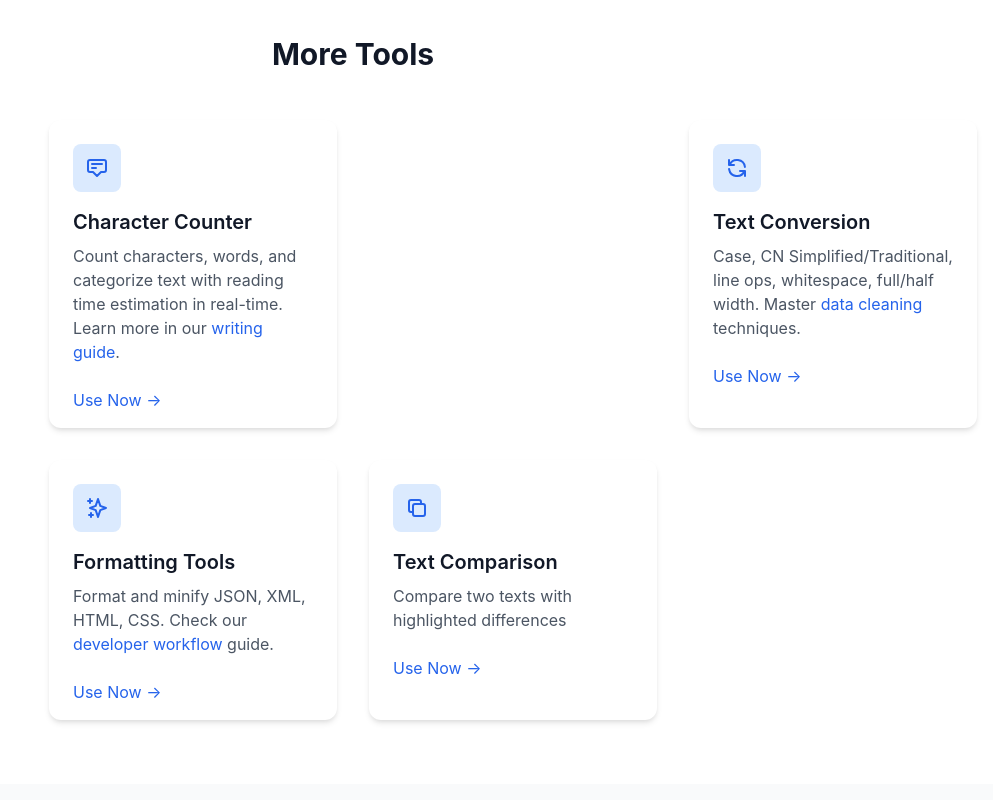
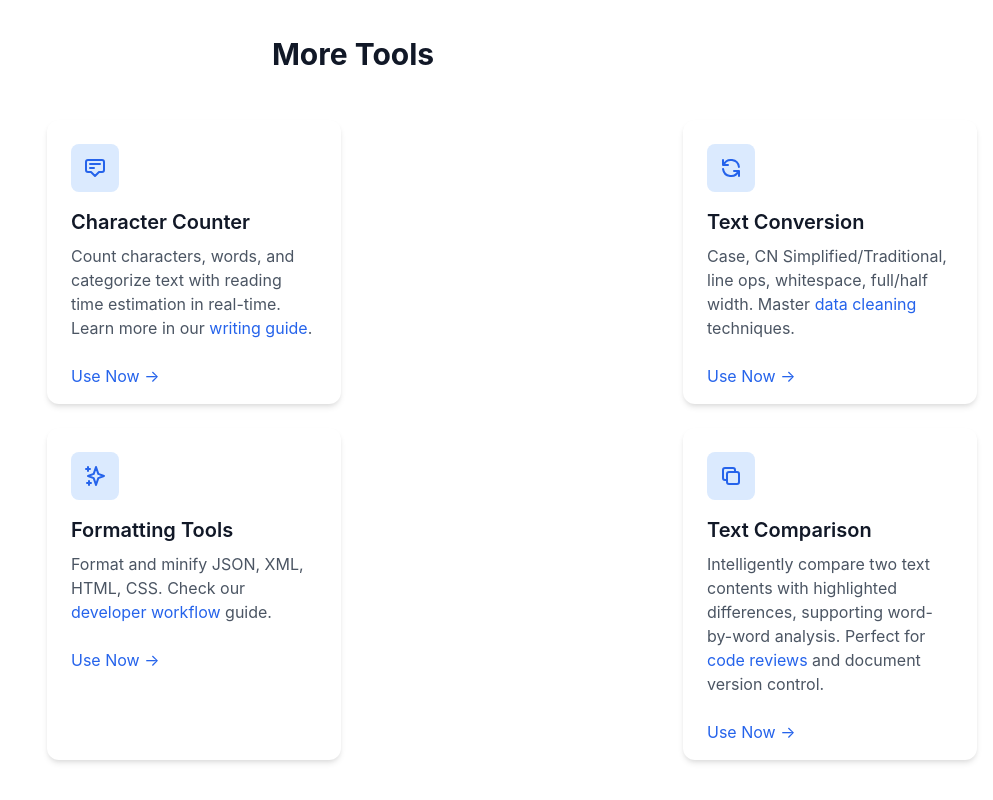
Before and after one commit to crash-you/chartools, a website built with webpack: page en/index.html in a window 1280 px wide. Shown: the part 840-1640 px from the top of the page, without its empty margins (287-1280 px from the left). Built offline with nearby package versions, Linux system fonts and the light colour scheme; some packages are replaced by stand-ins of ours.

Commit message:
更新首页内容和样式

```diff
--- a/en/index.html
+++ b/en/index.html
@@ -186,7 +186,7 @@
             <div class="container mx-auto max-w-7xl">
                 <h2 class="text-3xl font-bold text-gray-900 mb-12 text-center">More Tools</h2>
 
-                <div class="grid grid-cols-1 sm:grid-cols-2 lg:grid-cols-4 gap-8">
+                <div class="grid grid-cols-1 sm:grid-cols-2 md:grid-cols-2 lg:grid-cols-4 gap-6">
                     <!-- Character Counter Tool -->
                     <a href="tools/text-counter.html" class="group">
                         <div class="bg-white rounded-xl shadow-md hover:shadow-lg transition-shadow duration-300 overflow-hidden h-full">
@@ -249,7 +249,7 @@
                                     </svg>
                                 </div>
                                 <h3 class="text-xl font-semibold text-gray-900 mb-2">Text Comparison</h3>
-                                <p class="text-gray-600">Compare two texts with highlighted differences</p>
+                                <p class="text-gray-600">Intelligently compare two text contents with highlighted differences, supporting word-by-word analysis. Perfect for <a href="articles/dev-workflows.html" class="text-blue-600 hover:underline">code reviews</a> and document version control.</p>
                             </div>
                             <div class="px-6 pb-4">
                                 <span class="inline-block text-blue-600 group-hover:translate-x-1 transition-transform duration-200">Use Now →</span>
```
Also changed, not shown: index.html (+2 -2 lines).
